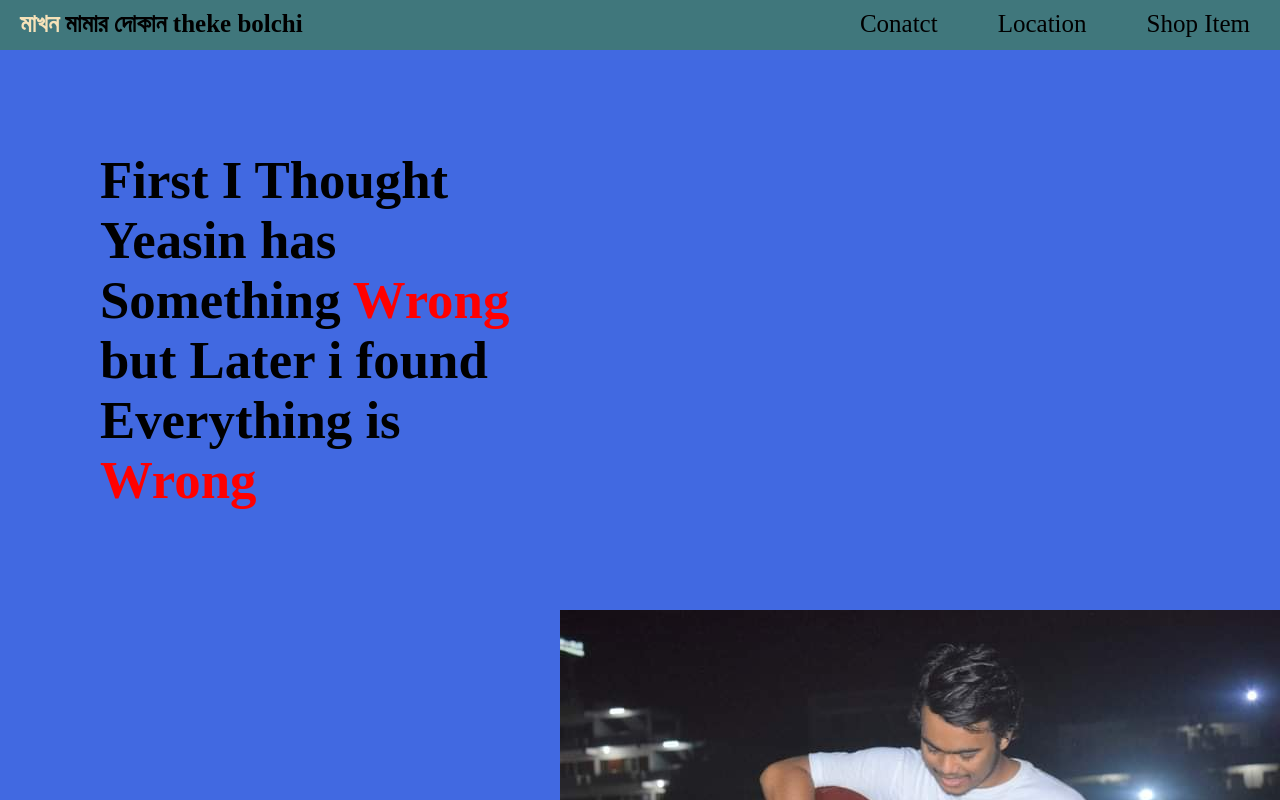
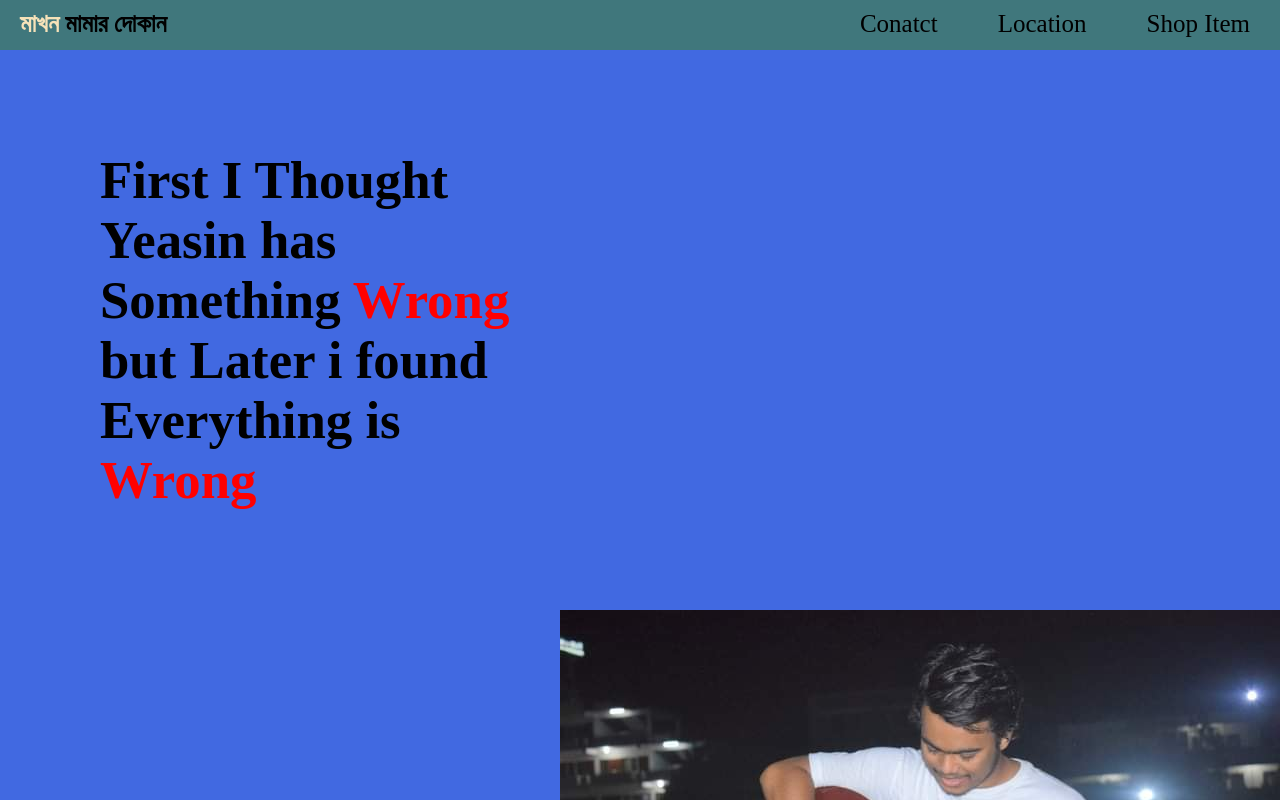
Before and after one commit to Mr-Seum/HTML-CSS-practice-site, a plain HTML site: page pretty-css.html in a window 1280 px wide. Shown: the top 800 px of the page. Drawn offline with Linux system fonts and the light colour scheme.

Commit message:
final push

```diff
--- a/pretty-css.html
+++ b/pretty-css.html
@@ -12,7 +12,7 @@
     <div class="navbar">
         <div class="left-section">
 
-            <h1><span>মাখন </span> মামার দোকান theke bolchi</h1>
+            <h1><span>মাখন </span> মামার দোকান</h1>
         </div>
         <div class="right-section">
             <ul>
```
